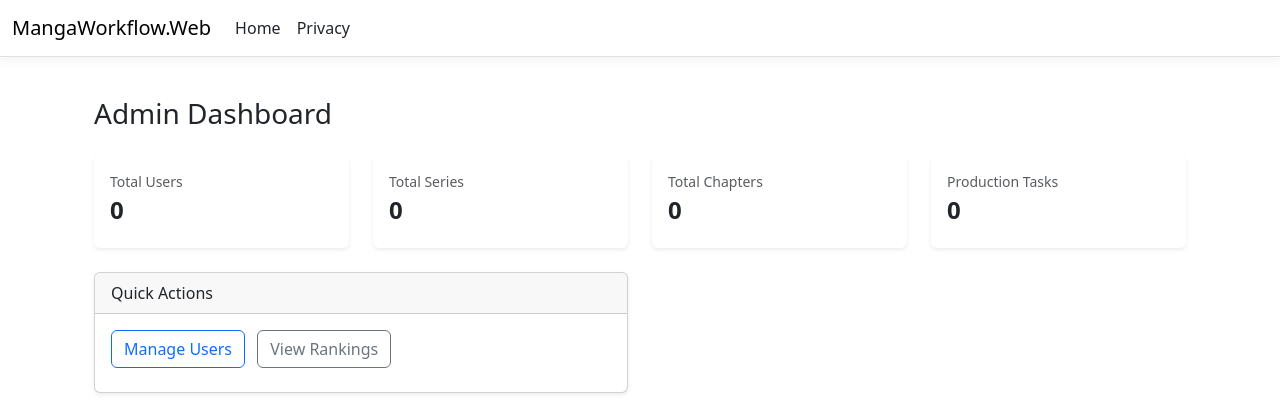
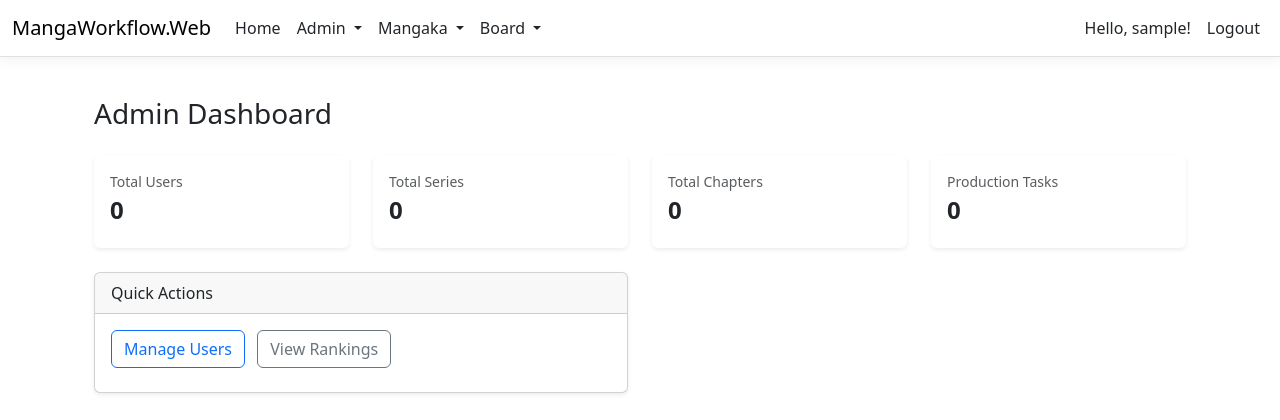
Before and after one commit to thanhdicode/PRN222, an ASP.NET Core app: page /Admin/Dashboard in a window 1280 px wide. Shown: the top 420 px of the page. Run offline with ASP.NET Core 8, Linux system fonts and the light colour scheme; the visitor is signed in with stand-in values (Sample User, id 1); style sheets or scripts are compiled from the project's sources.

Commit message:
Fix authentication and authorization roles for Phase 2

```diff
--- a/MangaWorkflow.Web/Areas/Board/Controllers/ReviewController.cs
+++ b/MangaWorkflow.Web/Areas/Board/Controllers/ReviewController.cs
@@ -37,7 +37,7 @@ namespace MangaWorkflow.Web.Areas.Board.Controllers
         }
 
         // GET /Board/Review/Vote/{id}
-        [Authorize(Policy = "BoardMember")]
+        [Authorize(Policy = "EditorialBoardOnly")]
         public async Task<IActionResult> Vote(Guid id, CancellationToken ct)
         {
             var memberId = GetCurrentUserId();
@@ -57,7 +57,7 @@ namespace MangaWorkflow.Web.Areas.Board.Controllers
         // POST /Board/Review/Vote/{id}
         [HttpPost]
         [ValidateAntiForgeryToken]
-        [Authorize(Policy = "BoardMember")]
+        [Authorize(Policy = "EditorialBoardOnly")]
         public async Task<IActionResult> Vote(Guid id, SubmitVoteDto dto, CancellationToken ct)
         {
             if (id != dto.SeriesId) return BadRequest();
--- a/MangaWorkflow.Web/Areas/Board/Views/Review/Details.cshtml
+++ b/MangaWorkflow.Web/Areas/Board/Views/Review/Details.cshtml
@@ -17,7 +17,7 @@
             </nav>
         </div>
         <div>
-            @if (User.HasClaim("http://schemas.microsoft.com/ws/2008/06/identity/claims/role", "BoardMember"))
+            @if (User.HasClaim("http://schemas.microsoft.com/ws/2008/06/identity/claims/role", "EditorialBoard"))
             {
                 @if (Model.CurrentMemberHasVoted)
                 {
--- a/MangaWorkflow.Web/Controllers/AuthController.cs
+++ b/MangaWorkflow.Web/Controllers/AuthController.cs
@@ -75,7 +75,9 @@ namespace MangaWorkflow.Web.Controllers
             {
                 "Admin" => RedirectToAction("Index", "Dashboard", new { area = "Admin" }),
                 "Mangaka" => RedirectToAction("Index", "Dashboard", new { area = "Mangaka" }),
-                "BoardMember" => RedirectToAction("Index", "Review", new { area = "Board" }),
+                "EditorialBoard" => RedirectToAction("Index", "Review", new { area = "Board" }),
+                "Assistant" => RedirectToAction("Index", "Home"),
+                "TantouEditor" => RedirectToAction("Index", "Home"),
                 _ => RedirectToAction("Index", "Home")
             };
         }
--- a/MangaWorkflow.Web/Program.cs
+++ b/MangaWorkflow.Web/Program.cs
@@ -33,8 +33,10 @@ builder.Services.AddAuthorization(options =>
 {
     options.AddPolicy("AdminOnly", policy => policy.RequireRole("Admin"));
     options.AddPolicy("MangakaOnly", policy => policy.RequireRole("Mangaka"));
-    options.AddPolicy("BoardMember", policy => policy.RequireRole("BoardMember"));
-    options.AddPolicy("AdminOrBoard", policy => policy.RequireRole("Admin", "BoardMember"));
+    options.AddPolicy("AssistantOnly", policy => policy.RequireRole("Assistant"));
+    options.AddPolicy("TantouEditorOnly", policy => policy.RequireRole("TantouEditor"));
+    options.AddPolicy("EditorialBoardOnly", policy => policy.RequireRole("EditorialBoard"));
+    options.AddPolicy("AdminOrBoard", policy => policy.RequireRole("Admin", "EditorialBoard"));
 });
 
 var app = builder.Build();
--- a/MangaWorkflow.Web/Views/Shared/_Layout.cshtml
+++ b/MangaWorkflow.Web/Views/Shared/_Layout.cshtml
@@ -23,9 +23,64 @@
                         <li class="nav-item">
                             <a class="nav-link text-dark" asp-area="" asp-controller="Home" asp-action="Index">Home</a>
                         </li>
-                        <li class="nav-item">
-                            <a class="nav-link text-dark" asp-area="" asp-controller="Home" asp-action="Privacy">Privacy</a>
-                        </li>
+                        @if (User.Identity?.IsAuthenticated == true)
+                        {
+                            @if (User.IsInRole("Admin"))
+                            {
+                                <li class="nav-item dropdown">
+                                    <a class="nav-link dropdown-toggle text-dark" href="#" id="adminDropdown" role="button" data-bs-toggle="dropdown" aria-expanded="false">
+                                        Admin
+                                    </a>
+                                    <ul class="dropdown-menu" aria-labelledby="adminDropdown">
+                                        <li><a class="dropdown-item" asp-area="Admin" asp-controller="Dashboard" asp-action="Index">Dashboard</a></li>
+                                        <li><a class="dropdown-item" asp-area="Admin" asp-controller="Users" asp-action="Index">Users</a></li>
+                                    </ul>
+                                </li>
+                            }
+                            @if (User.IsInRole("Mangaka"))
+                            {
+                                <li class="nav-item dropdown">
+                                    <a class="nav-link dropdown-toggle text-dark" href="#" id="mangakaDropdown" role="button" data-bs-toggle="dropdown" aria-expanded="false">
+                                        Mangaka
+                                    </a>
+                                    <ul class="dropdown-menu" aria-labelledby="mangakaDropdown">
+                                        <li><a class="dropdown-item" asp-area="Mangaka" asp-controller="Dashboard" asp-action="Index">Dashboard</a></li>
+                                        <li><a class="dropdown-item" asp-area="Mangaka" asp-controller="Series" asp-action="Index">My Series</a></li>
+                                    </ul>
+                                </li>
+                            }
+                            @if (User.IsInRole("EditorialBoard"))
+                            {
+                                <li class="nav-item dropdown">
+                                    <a class="nav-link dropdown-toggle text-dark" href="#" id="boardDropdown" role="button" data-bs-toggle="dropdown" aria-expanded="false">
+                                        Board
+                                    </a>
+                                    <ul class="dropdown-menu" aria-labelledby="boardDropdown">
+                                        <li><a class="dropdown-item" asp-area="Board" asp-controller="Review" asp-action="Index">Series Review</a></li>
+                                        <li><a class="dropdown-item" asp-area="Board" asp-controller="Rankings" asp-action="Index">Rankings</a></li>
+                                    </ul>
+                                </li>
+                            }
+                        }
+                    </ul>
+                    <ul class="navbar-nav">
+                        @if (User.Identity?.IsAuthenticated == true)
+                        {
+                            <li class="nav-item">
+                                <span class="nav-link text-dark">Hello, @User.Identity.Name!</span>
+                            </li>
+                            <li class="nav-item">
+                                <form class="form-inline" asp-area="" asp-controller="Auth" asp-action="Logout" method="post">
+                                    <button type="submit" class="nav-link btn btn-link text-dark">Logout</button>
+                                </form>
+                            </li>
+                        }
+                        else
+                        {
+                            <li class="nav-item">
+                                <a class="nav-link text-dark" asp-area="" asp-controller="Auth" asp-action="Login">Login</a>
+                            </li>
+                        }
                     </ul>
                 </div>
             </div>
```
Also changed, not shown: docs/PHASE_2_COMPLETION_REPORT.md (+6 -0 lines), docs/PROJECT_STATUS.md (+0 -2 lines).
